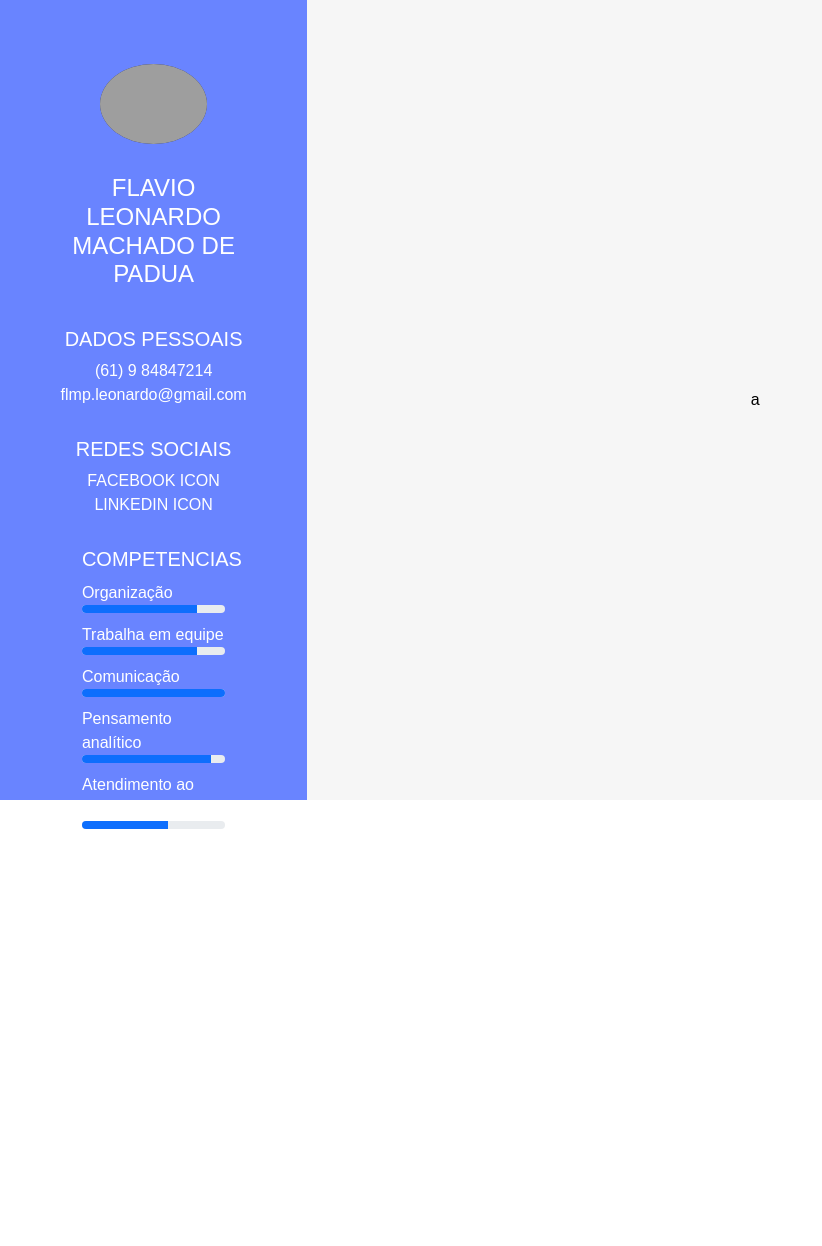
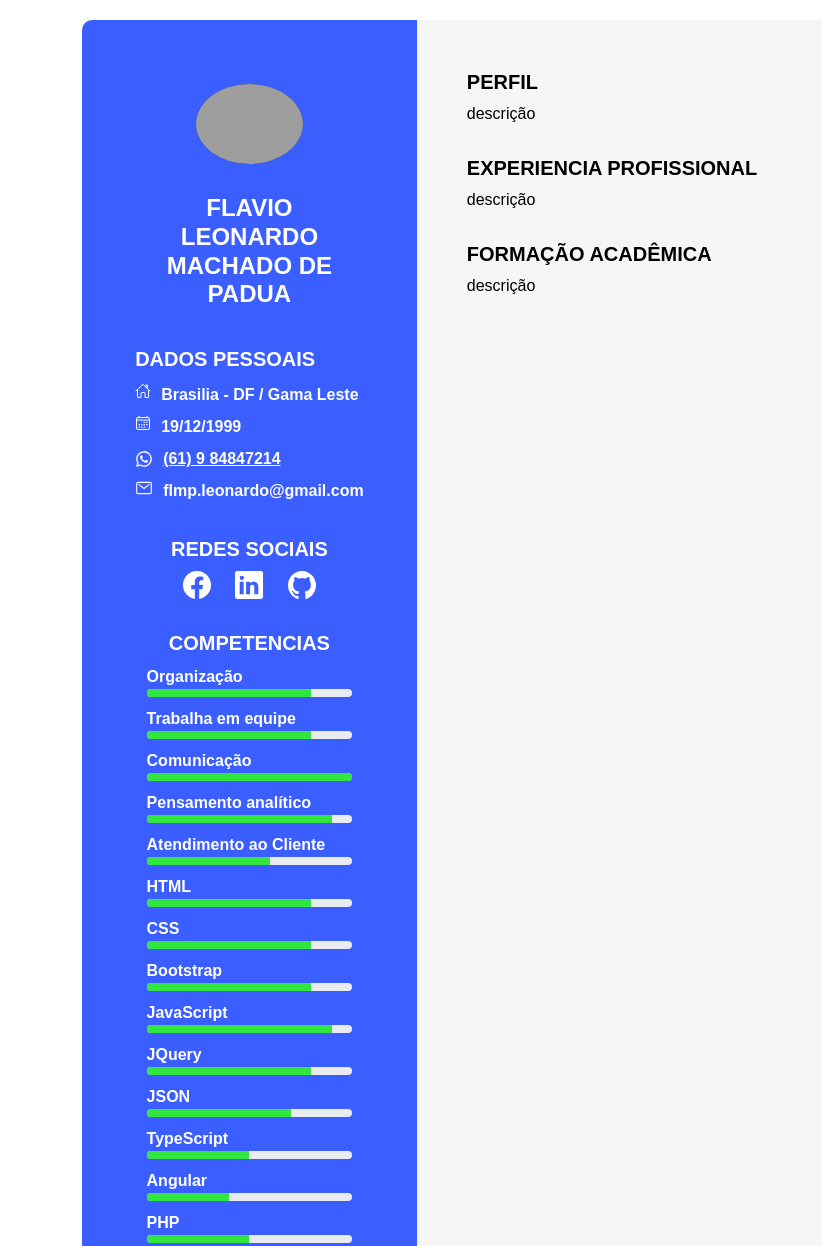
Before and after one commit to LeonardoMachado30/Second-Curriculum, a plain HTML site: page index.html in a window 1280 px wide. Shown: the top 1246 px of the page, without its empty margins (0-822 px from the left). Before the commit the page ends 829 px from the top, so only its background shows below. Drawn offline with nearby package versions, Linux system fonts and the light colour scheme; grey boxes are pictures that could not be loaded.

Commit message:
ajustes
ajustes

```diff
--- a/index.html
+++ b/index.html
@@ -1,11 +1,11 @@
 <!DOCTYPE html>
-<html lang="en">
+<html lang="pt-br">
 
 <head>
     <meta charset="UTF-8">
     <meta http-equiv="X-UA-Compatible" content="IE=edge">
     <meta name="viewport" content="width=device-width, initial-scale=1.0">
-    <title>Document</title>
+    <title>Flávio Leonardo Machado de Pádua</title>
     <!-- Bootstrap CSS -->
     <link href="https://cdn.jsdelivr.net/npm/bootstrap@5.1.3/dist/css/bootstrap.min.css" rel="stylesheet"
         integrity="sha384-1BmE4kWBq78iYhFldvKuhfTAU6auU8tT94WrHftjDbrCEXSU1oBoqyl2QvZ6jIW3" crossorigin="anonymous">
@@ -14,40 +14,69 @@
 </head>
 
 <body>
-    <section class="container-curricum d-flex">
-        <div class="infoPersonal-container">
+    <main class="container d-flex container-curriculum">
+        <section class="infoPersonal-container">
             <div class="Personal d-flex">
                 <div class="profile-img">
                     <img class="profile-img" src="https://cdn-icons-png.flaticon.com/512/17/17004.png">
                 </div>
-                <div class="h4">FLAVIO LEONARDO MACHADO DE PADUA</div>
-                <div>
-                    <div class="h5">DADOS PESSOAIS</div>
-                    <div>(61) 9 84847214</div>
-                    <div>flmp.leonardo@gmail.com</div>
+                <div class="h4 fw-b">FLAVIO LEONARDO MACHADO DE PADUA</div>
+                <!--DADOS PESSOAIS-->
+                <div class="personalDate">
+                    <div class="h5 fw-b">DADOS PESSOAIS</div>
+                    <div class="personalDate-info fw-b">
+                        <ion-icon name="home-outline"></ion-icon>Brasilia - DF / Gama Leste
+                    </div>
+                    <div class="personalDate-info fw-b">
+                        <ion-icon name="calendar-outline"></ion-icon>19/12/1999
+                    </div>
+                    <div class="personalDate-info">
+                        <a href="https://api.whatsapp.com/send?phone=5561984847214&text=Ola%20FLavio%2C%20vi%20seu%20curriculo%20e%20estou%20entrando%20em%20contato%20com%20voc%C3%AA%20por%20causa%20de%20uma%20vaga%20de%20emprego!"
+                            target="_blank">
+                            <ion-icon name="logo-whatsapp" size="small"></ion-icon>(61) 9 84847214
+                        </a>
+                    </div>
+                    <div class="personalDate-info">
+                        <ion-icon name="mail-outline" size="small"></ion-icon>flmp.leonardo@gmail.com
+                    </div>
                 </div>
-                <div>
-                    <div class="h5">REDES SOCIAIS</div>
-                    <div>FACEBOOK ICON</div>
-                    <div>LINKEDIN ICON</div>
+                <!--REDES SOCIAIS-->
+                <div class="social">
+                    <div class="h5 social-description fw-b">REDES SOCIAIS</div>
+                    <a href="" class="facebook" target="_blank">
+                        <ion-icon name="logo-facebook" size="large"></ion-icon>
+                    </a>
+                    <a href="https://www.linkedin.com/in/flavio-leonardo-ads/" class="linkedin" target="_blank">
+                        <ion-icon name="logo-linkedin" size="large"></ion-icon>
+                    </a>
+                    <a href="https://github.com/LeonardoMachado30" class="github" target="_blank">
+                        <ion-icon name="logo-github" size="large"></ion-icon>
+                    </a>
                 </div>
-                <div style="width: 80%;">
-                    <div class="h5">COMPETENCIAS</div>
+                <!--COMPETENCIAS-->
+                <div style="width: 90%;">
+                    <div class="h5 fw-b">COMPETENCIAS</div>
                     <div id="skills">
                         <!--JS-->
                     </div>
                 </div>
             </div>
-        </div>
-        </div>
-        <div class="infoJobs-container">
-            <div>a</div>
-            <div></div>
-            <div></div>
-            <div></div>
-            <div></div>
-        </div>
-    </section>
+        </section>
+        <section class="infoJobs-container">
+            <div>
+                <div class="h5 fw-b">PERFIL</div>
+                <div>descrição</div>
+            </div>
+            <div>
+                <div class="h5 fw-b">EXPERIENCIA PROFISSIONAL</div>
+                <div>descrição</div>
+            </div>
+            <div>
+                <div class="h5 fw-b">FORMAÇÃO ACADÊMICA</div>
+                <div>descrição</div>
+            </div>
+        </section>
+    </main>
 
     <!-- Option 1: Bootstrap Bundle with Popper -->
     <script src="https://cdn.jsdelivr.net/npm/bootstrap@5.1.3/dist/js/bootstrap.bundle.min.js"></script>
@@ -57,6 +86,7 @@
     <script src="https://cdn.jsdelivr.net/npm/bootstrap@5.1.3/dist/js/bootstrap.min.js" integrity="sha384-QJHtvGhmr9XOIpI6YVutG+2QOK9T+ZnN4kzFN1RtK3zEFEIsxhlmWl5/YESvpZ13" crossorigin="anonymous"></script>
     -->
     <script src="https://code.jquery.com/jquery-3.6.0.min.js"></script>
+    <script src="https://unpkg.com/ionicons@5.0.0/dist/ionicons.js"></script>
     <script src="/index.js"></script>
 </body>
 
--- a/index.js
+++ b/index.js
@@ -3,7 +3,7 @@
     let html = "";
     let htmlSkills = `
         <div class="skills">
-                <div class="titleSkills">{TitleSkills}</div>
+            <div class="titleSkills fw-b">{TitleSkills}</div>
             <div >
                 <div class="progress -customProgress">
                     <div class="progress-bar" role="progressbar" style="width: {sizeSkills}%" aria-valuenow="{sizeSkills}"
@@ -33,10 +33,54 @@
             {
                 "title": "Atendimento ao Cliente",
                 "size": "60"
+            },
+            {
+                "title": "HTML",
+                "size": "80"
+            },
+            {
+                "title": "CSS",
+                "size": "80"
+            },
+            {
+                "title": "Bootstrap",
+                "size": "80"
+            },
+            {
+                "title": "JavaScript",
+                "size": "90"
+            }, ,
+            {
+                "title": "JQuery",
+                "size": "80"
+            },
+            {
+                "title": "JSON",
+                "size": "70"
+            }, {
+                "title": "TypeScript",
+                "size": "50"
+            },
+            {
+                "title": "Angular",
+                "size": "40"
+            },
+            {
+                "title": "PHP",
+                "size": "50"
+            },
+            {
+                "title": "C# (.NET)",
+                "size": "60"
+            },
+            {
+                "title": "POO (Orientação a Objetos)",
+                "size": "90"
             }
         ]
     }
 
+    //faz interação do HTML e das informações
     skillsTitle.info.forEach((Skills, index) => {
         html = html + htmlSkills.replace("{TitleSkills}", Skills.title)
             .replace("{sizeSkills}", Skills.size)
--- a/style.css
+++ b/style.css
@@ -1,4 +1,4 @@
-body{
+body {
     margin: 0;
     width: 100%;
     height: 100%;
@@ -6,51 +6,126 @@ body{
     color: white;
 }
 
-.container-curricum{
-    text-align: center;
-    height: 100vh;
+.infoPersonal-container,
+.Personal,
+.infoJobs-container,
+.personalDate-info,
+.personalDate-info > a,
+.personalDate,
+.social > a,
+.skills {
+    display: flex;
+    justify-content: center;
 }
 
-.profile-img{
+.Personal,
+.infoJobs-container,
+.skills,
+.personalDate {
+    flex-direction: column;
+}
+
+.container-curriculum {
+    margin-top: 20px;
+    margin-bottom: 20px;
+    text-align: center;
+    border-radius: 30px;
+}
+
+.profile-img {
     height: 80px;
     border-radius: 100%;
     background-color: rgba(0, 0, 0, 0.37);
 }
 
-.infoPersonal-container{
+.infoPersonal-container {
+    align-content: center;
     padding: 4rem;
-    background-color: rgba(0, 47, 255, 0.589);
-    width: 24%;
+    background-color: rgba(0, 47, 255, 0.774);
+    width: 30%;
+    border-radius: 10px 0 0 10px;
 }
 
-.Personal{
-    flex-direction: column;
-    justify-content: center;
+.Personal {
+    gap: 30px;
     align-items: center;
+}
+
+.infoJobs-container {
+    justify-content: flex-start;
+    text-align: start !important;
+    border-radius: 0 10px 10px 0;
+    background-color: rgb(246, 246, 246);
+    padding: 50px;
+    color: #000;
+    width: 70%;
     gap: 30px;
 }
 
-.infoJobs-container{
-    display: flex;
-    flex-direction: column;
-    justify-content: center;
-    align-items: center;
-    background-color: rgb(246, 246, 246);
-    width: 70%;
-    height: 100%;
-    color: #000;
-}
-
-.titleSkills{
+.titleSkills {
     text-align: start;
 }
 
-.-customProgress{
+.-customProgress {
     height: 8px;
 }
 
-.skills{
-    display: flex;
-    flex-direction: column;
+.-customProgress > div {
+    background-color: #33e63f;
+}
+
+.skills {
     margin-top: 10px;
 }
+
+.personalDate {
+    align-items: flex-start;
+}
+
+.personalDate-info, .personalDate-info > a {
+    flex-direction: row;
+    gap: 10px;
+    font-weight: bold;
+}
+
+.personalDate-info{
+    align-items: start;
+    padding: 4px 0;
+}
+
+.personalDate-info > a {
+    align-items: center;
+    color: #fff;
+}
+
+.social {
+    display: grid;
+    grid-template-columns: auto;
+    grid-template-rows: 1fr 1fr;
+    justify-items: center;
+}
+
+.social-description {
+    grid-column-start: 1;
+    grid-column-end: 4;
+}
+
+.social > a {
+    text-decoration: none !important;
+    color: #fff;
+}
+
+.github:hover {
+    background-color: black;
+    border-radius: 100%;
+}
+
+.linkedin:hover,
+.facebook:hover {
+    background-color: black;
+    border-radius: 10%;
+}
+
+.fw-b {
+    font-weight: bold;
+}
```
Lines whose indentation alone changed are shown as unchanged.
